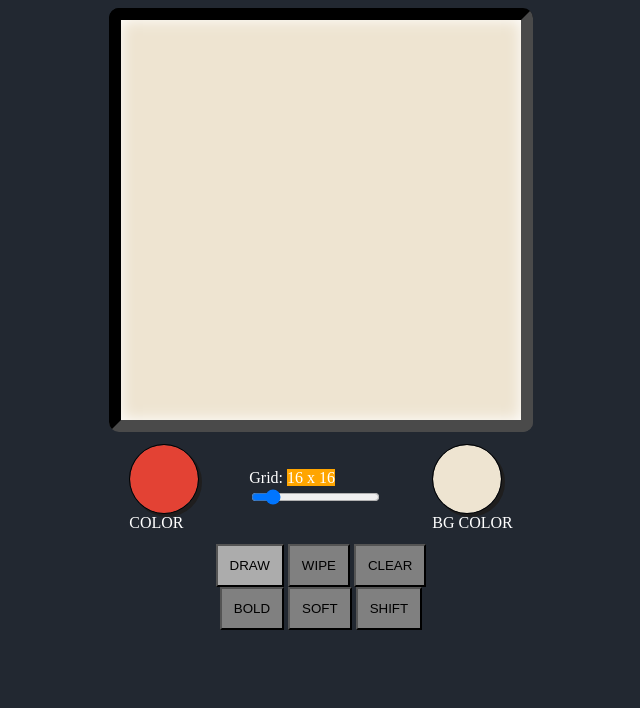
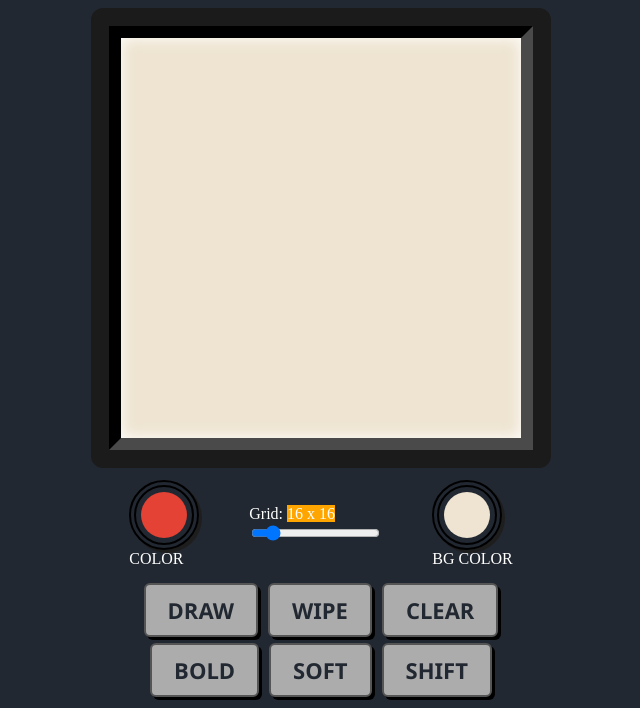
Before and after one commit to SakolkiatNr/Etch-a-Sketch, a plain HTML site: page index.html in a window 1280 px wide. Shown: the part 140-848 px from the top of the page, without its empty margins (319-959 px from the left). Before the commit the page ends 800 px from the top, so only its background shows below. Drawn offline with Linux system fonts and the light colour scheme.

Commit message:
Add button border style

```diff
--- /dev/null
+++ b/button.css
@@ -0,0 +1,33 @@
+button {
+  padding: 10px 18px;
+  margin: 6px;
+  font-family: 'Segoe UI', monospace;
+  font-size: 24px;
+  font-weight: bold;
+  color: #eeeeee;
+  background-color: #393e46;
+  border: 2px solid #4e555e;
+  border-radius: 6px;
+  box-shadow: 2px 2px 0 black;
+  cursor: pointer;
+  transition: all 0.2s ease;
+}
+
+button:hover {
+  background-color: #50565f;
+  box-shadow: 1px 1px 0 black;
+  transform: translateY(1px);
+}
+
+button:active {
+  background-color: #2e3238;
+  box-shadow: inset 1px 1px 2px #a09060;
+  transform: translateY(2px);
+}
+
+button.activate {
+  background-color: #00adb5;
+  color: white;
+  border-color: #00adb5;
+  box-shadow: inset 2px 2px 3px #00adb580;
+}
--- a/index.html
+++ b/index.html
@@ -15,9 +15,9 @@
             <p id="under-name">DIGITAL EXPRESSION INTERFACE</p>
         </div>
 
-        <div class="grid-container">
-
-    </div>
+        <div class="grid-container-border">
+            <div class="grid-container"></div>
+        </div>
 
 
     </div>
--- a/style.css
+++ b/style.css
@@ -38,9 +38,12 @@ body {
     height: 400px;
     border: inset 12px #4a4a4a;
     box-shadow: inset 0 0 15px;
-    border-radius: 10px;
     /* background-color: #1c1f26; */
     background-color: #eee4d1;
+}
+.grid-container-border {
+    border: 18px solid rgb(27, 27, 27);
+    border-radius: 12px;
 }
 
 .row {
@@ -65,15 +68,6 @@ body {
 .marked {
 }
 
-button {
-    padding: 12px;
-    background-color: grey;
-}
-
-button.activate {
-    background-color: rgb(172, 172, 172);
-}
-
 .grid-control {
     /* border: solid 2px red; */
     padding: 12px;
@@ -84,11 +78,11 @@ button.activate {
 }
 /* color input */
 .color-control {
-    padding: 0px;
+    padding: 5px;
     margin: 0px;
     width: 70px;
     height: 70px;
-    /* border: solid 7px black; */
+    border: double 7px black;
     border-radius: 50%;
     background-color: transparent;
     cursor: pointer;
@@ -127,3 +121,25 @@ button.activate {
     /* border: solid 2px red; */
 
 }
+
+button {
+    padding: 10px 22px;
+    margin: 3px;
+    font-family: 'Segoe UI', monospace;
+    font-size: 22px;
+    font-weight: bold;
+    color: #222831;
+    background-color: #acacac;
+    border: 2px solid rgb(85, 85, 85);
+    border-radius: 6px;
+    box-shadow: 3px 3px black;
+
+}
+
+button:hover {
+    background-color: #e9e9e9;
+}
+
+button:active {
+
+}
```
